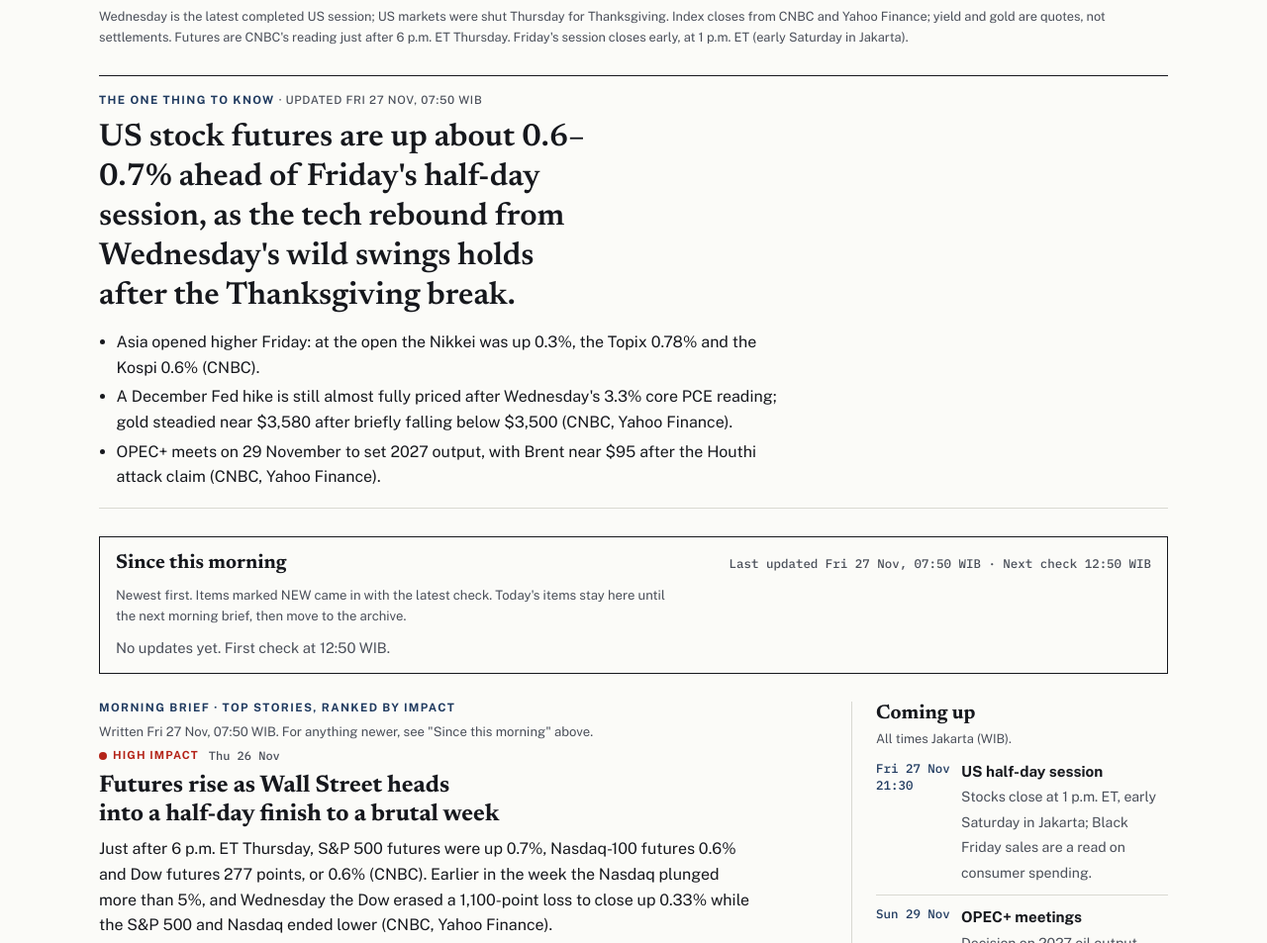
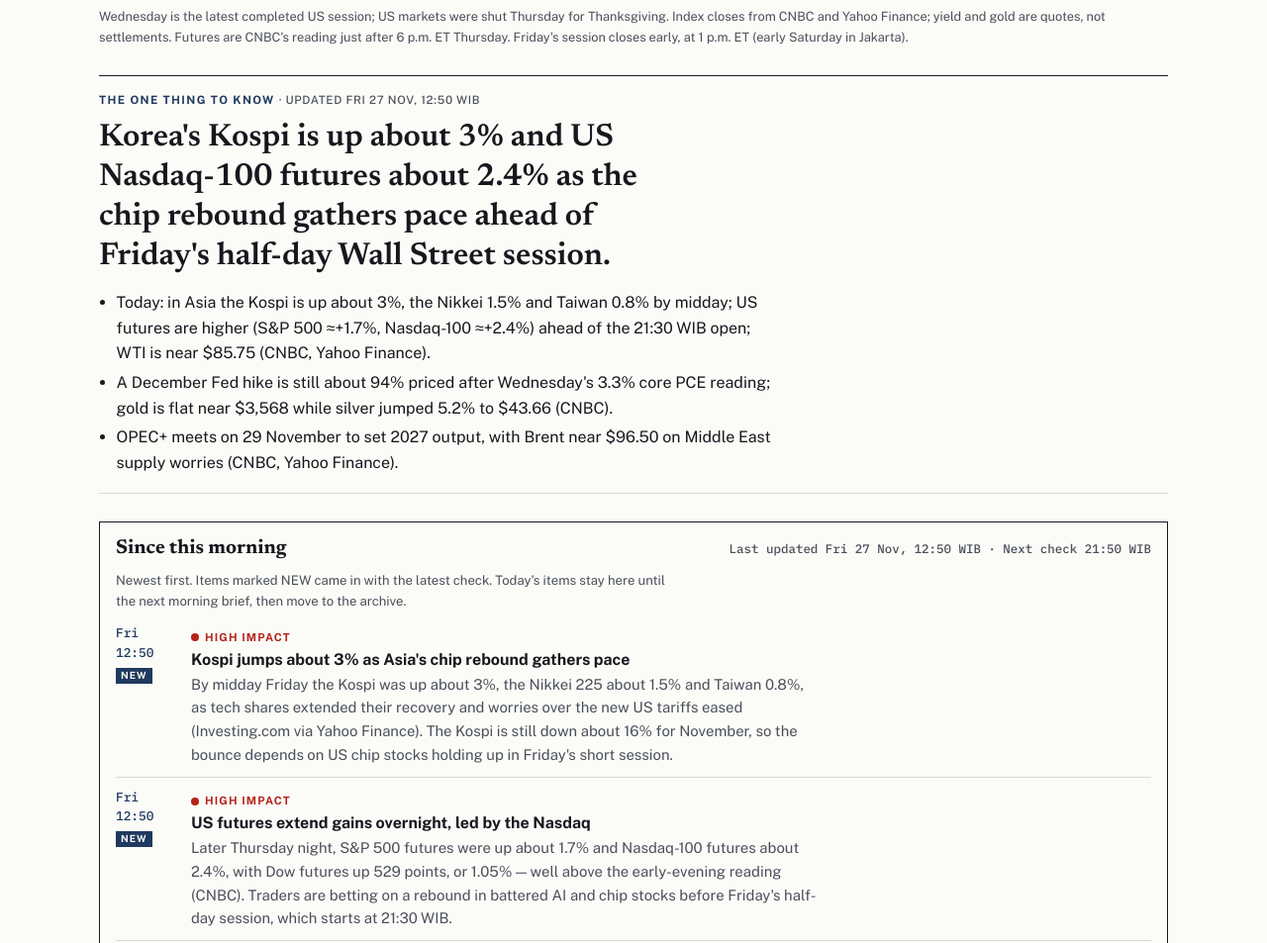
Before and after one commit to aditihs1404-arch/Finance-News, a plain HTML site: page public/index.html in a window 1280 px wide. Shown: the part 373-1326 px from the top of the page at 99% size. Drawn offline with nearby package versions, Linux system fonts and the light colour scheme.

Commit message:
News check 2026-11-27 12:50 WIB
Co-Authored-By: Claude Opus 5.5 <noreply@anthropic.com>
Claude-Session: https://claude.ai/code/session_01J3jvu2VTrnaTHAsD7CTAPK

```diff
--- a/public/index.html
+++ b/public/index.html
@@ -178,12 +178,12 @@ footer li { overflow-wrap: anywhere; }
   </section>
 
   <section class="lead" aria-labelledby="k-one">
-    <p class="kicker" id="k-one">The one thing to know <span class="asof">· updated Fri 27 Nov, 07:50 WIB</span></p>
-    <p class="big">US stock futures are up about 0.6–0.7% ahead of Friday's half-day session, as the tech rebound from Wednesday's wild swings holds after the Thanksgiving break.</p>
+    <p class="kicker" id="k-one">The one thing to know <span class="asof">· updated Fri 27 Nov, 12:50 WIB</span></p>
+    <p class="big">Korea's Kospi is up about 3% and US Nasdaq-100 futures about 2.4% as the chip rebound gathers pace ahead of Friday's half-day Wall Street session.</p>
     <ul>
-      <li>Asia opened higher Friday: at the open the Nikkei was up 0.3%, the Topix 0.78% and the Kospi 0.6% (CNBC).</li>
-      <li>A December Fed hike is still almost fully priced after Wednesday's 3.3% core PCE reading; gold steadied near $3,580 after briefly falling below $3,500 (CNBC, Yahoo Finance).</li>
-      <li>OPEC+ meets on 29 November to set 2027 output, with Brent near $95 after the Houthi attack claim (CNBC, Yahoo Finance).</li>
+      <li>Today: in Asia the Kospi is up about 3%, the Nikkei 1.5% and Taiwan 0.8% by midday; US futures are higher (S&amp;P 500 ≈+1.7%, Nasdaq-100 ≈+2.4%) ahead of the 21:30 WIB open; WTI is near $85.75 (CNBC, Yahoo Finance).</li>
+      <li>A December Fed hike is still about 94% priced after Wednesday's 3.3% core PCE reading; gold is flat near $3,568 while silver jumped 5.2% to $43.66 (CNBC).</li>
+      <li>OPEC+ meets on 29 November to set 2027 output, with Brent near $96.50 on Middle East supply worries (CNBC, Yahoo Finance).</li>
     </ul>
   </section>
 
@@ -191,11 +191,13 @@ footer li { overflow-wrap: anywhere; }
   <section class="feed" aria-labelledby="k-feed">
     <div class="feed-head">
       <h2 id="k-feed">Since this morning</h2>
-      <span class="stamp">Last updated Fri 27 Nov, 07:50 WIB · Next check 12:50 WIB</span>
+      <span class="stamp">Last updated Fri 27 Nov, 12:50 WIB · Next check 21:50 WIB</span>
     </div>
     <p class="how">Newest first. Items marked NEW came in with the latest check. Today's items stay here until the next morning brief, then move to the archive.</p>
     <ol>
-<p class="empty">No updates yet. First check at 12:50 WIB.</p>
+<li class="new"><time>Fri<br>12:50</time><div><span class="tag hi">High impact</span><b>Kospi jumps about 3% as Asia's chip rebound gathers pace</b><p>By midday Friday the Kospi was up about 3%, the Nikkei 225 about 1.5% and Taiwan 0.8%, as tech shares extended their recovery and worries over the new US tariffs eased (Investing.com via Yahoo Finance). The Kospi is still down about 16% for November, so the bounce depends on US chip stocks holding up in Friday's short session.</p></div></li>
+<li class="new"><time>Fri<br>12:50</time><div><span class="tag hi">High impact</span><b>US futures extend gains overnight, led by the Nasdaq</b><p>Later Thursday night, S&amp;P 500 futures were up about 1.7% and Nasdaq-100 futures about 2.4%, with Dow futures up 529 points, or 1.05% — well above the early-evening reading (CNBC). Traders are betting on a rebound in battered AI and chip stocks before Friday's half-day session, which starts at 21:30 WIB.</p></div></li>
+<li class="new"><time>Fri<br>12:50</time><div><span class="tag mid">Medium impact</span><b>Silver surges 5%, oil climbs ahead of OPEC+</b><p>Silver rose 5.2% to $43.66 an ounce on Friday while gold was little changed near $3,568; WTI crude futures were up about 3% at $85.75 and Brent was flat around $96.51 (CNBC). Middle East supply worries keep oil firm before Sunday's OPEC+ meeting, adding to the inflation pressure behind the expected Fed hike.</p></div></li>
     </ol>
   </section>
   <!-- FEED:END -->
```
